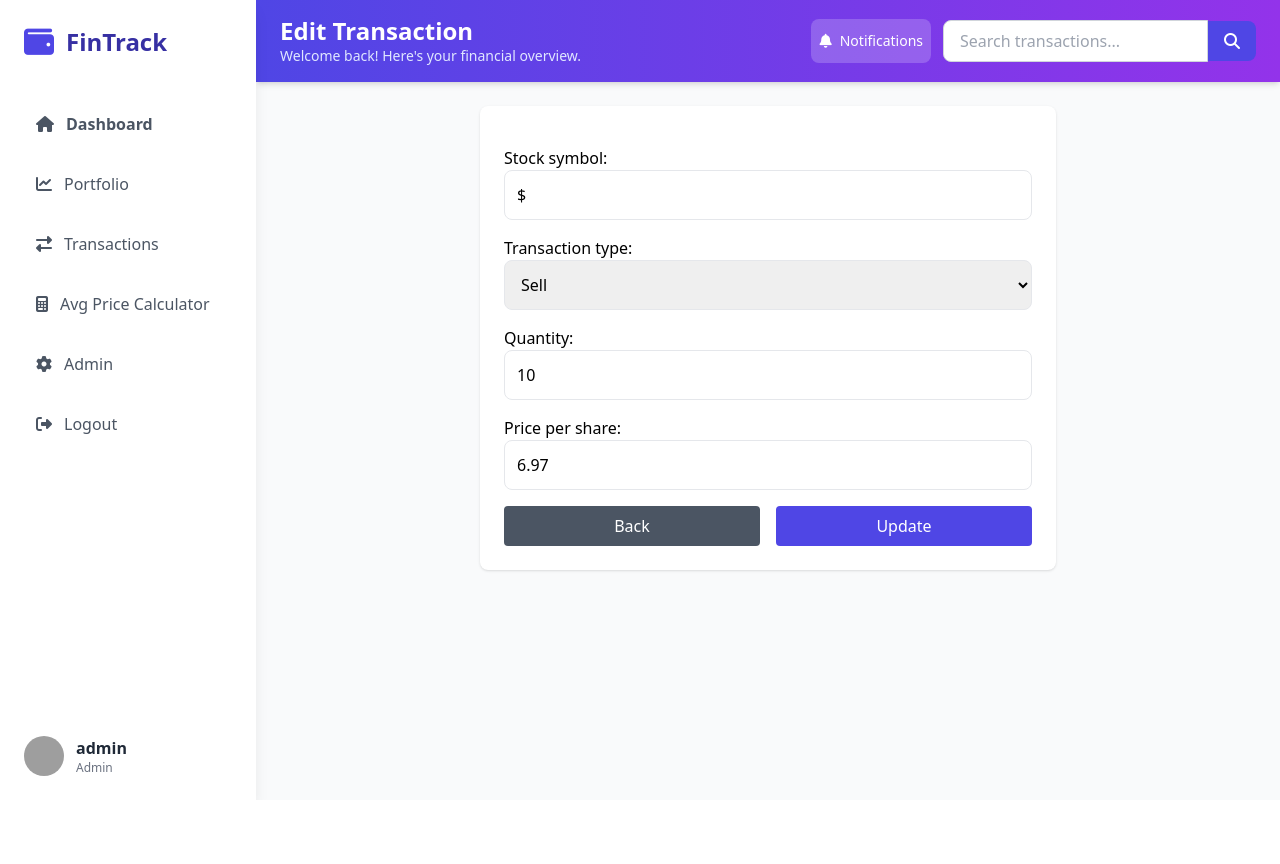
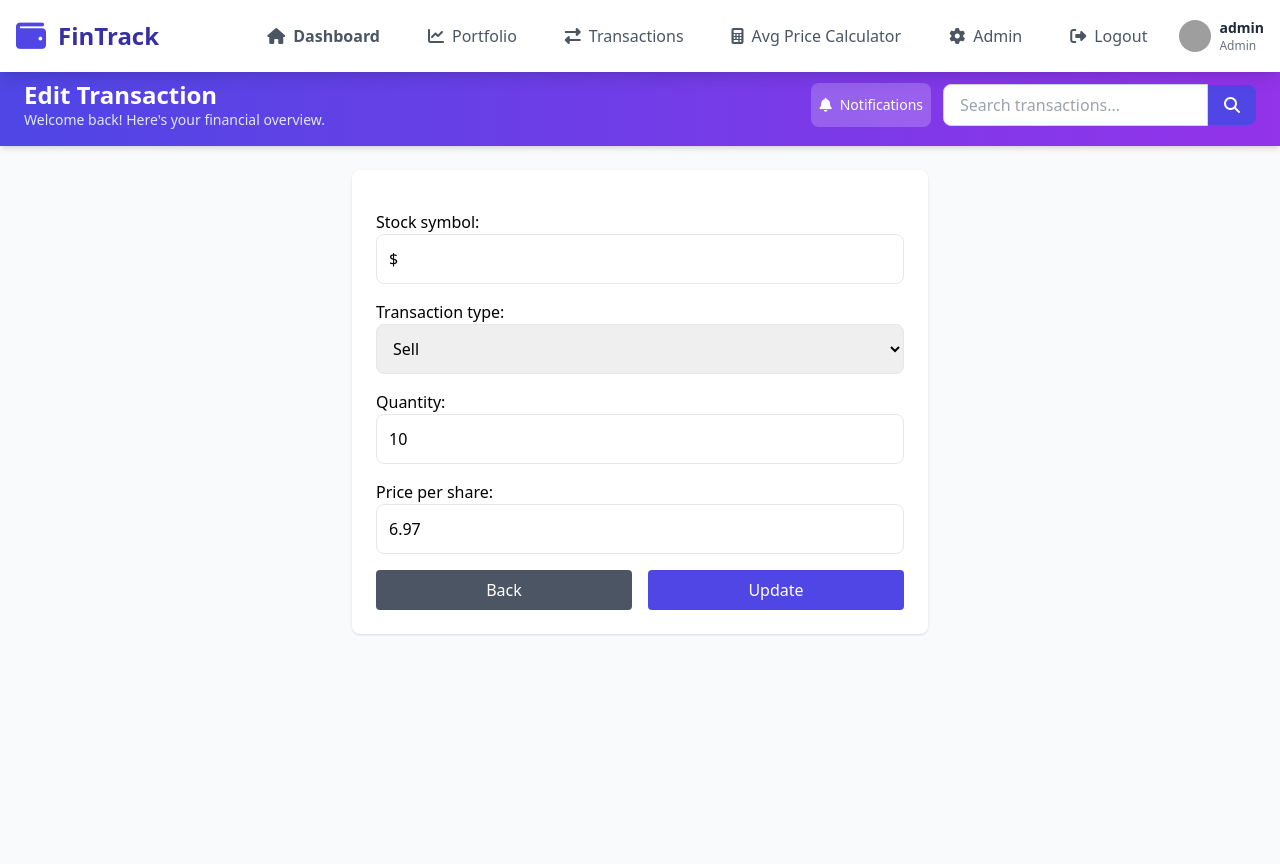
Before and after one commit to ashishkekan/FinTrack, a Django app: page /transaction/1/edit/ in a window 1280 px wide. Before the commit the page ends 800 px from the top, so only its background shows below. Run offline with Django 4.2, Linux system fonts and the light colour scheme; a user stored in the database is signed in; data comes from the database, SQL or seed files in the repository; both versions use the stored data as it was after the commit; some libraries are stand-ins or nearby versions; grey boxes are pictures that could not be loaded.

Commit message:
Design changes for sidebar to navbar

```diff
--- a/stocks/static/css/styles.css
+++ b/stocks/static/css/styles.css
@@ -11,7 +11,7 @@ body {
     box-shadow: 0 20px 25px -5px rgba(0, 0, 0, 0.1), 0 10px 10px -5px rgba(0, 0, 0, 0.04);
 }
 
-.sidebar {
+.navbar {
     transition: all 0.3s ease;
 }
 
@@ -33,10 +33,7 @@ button:hover {
 }
 
 @media (max-width: 768px) {
-    .sidebar {
-        transform: translateX(-100%);
-    }
-    .sidebar.active {
-        transform: translateX(0);
+    .navbar .active {
+        display: block;
     }
 }
--- a/stocks/templates/base.html
+++ b/stocks/templates/base.html
@@ -16,15 +16,36 @@
         <i class="fas fa-bars text-indigo-600"></i>
     </button>
 
-    <!-- Sidebar -->
-    <div id="sidebar" class="sidebar fixed h-screen w-64 bg-white shadow-lg z-40 md:block">
-        <div class="p-6">
-            <div class="flex items-center mb-10">
+    <!-- Navbar -->
+    <nav id="navbar" class="navbar fixed top-0 left-0 w-full bg-white shadow-lg z-40">
+        <div class="flex items-center justify-between p-4">
+            <!-- Logo and Brand -->
+            <div class="flex items-center">
                 <i class="fas fa-wallet text-indigo-600 text-3xl mr-3"></i>
                 <h1 class="text-2xl font-bold text-indigo-800">FinTrack</h1>
             </div>
-            <nav>
-                <ul class="space-y-3">
+            <!-- Desktop Menu -->
+            <div class="hidden md:flex items-center space-x-4">
+                {% for link in request.sidebar_nav_links %}
+                <a href="{{ link.url }}" class="flex items-center px-4 py-2 rounded-lg {% if link.is_active %}bg-indigo-50 text-indigo-600{% else %}text-gray-600 hover:bg-indigo-50 hover:text-indigo-600{% endif %} {% if link.font_semibold %}font-semibold{% endif %} transition-colors">
+                    <i class="fas {{ link.icon }} mr-2"></i>
+                    {{ link.name }}
+                </a>
+                {% endfor %}
+                {% if request.sidebar_user %}
+                <div class="flex items-center">
+                    <img src="https://randomuser.me/api/portraits/women/44.jpg" class="w-8 h-8 rounded-full mr-2" alt="User">
+                    <div class="text-sm">
+                        <p class="font-semibold text-gray-800">{{ request.sidebar_user.username }}</p>
+                        <p class="text-xs text-gray-500">{{ request.sidebar_user.is_staff|yesno:"Admin,User" }}</p>
+                    </div>
+                </div>
+                {% endif %}
+            </div>
+        </div>
+        <!-- Mobile Menu -->
+        <div id="mobileMenu" class="hidden md:hidden bg-white w-full shadow-md">
+            <ul class="flex flex-col p-4 space-y-3">
                 {% for link in request.sidebar_nav_links %}
                 <li>
                     <a href="{{ link.url }}" class="flex items-center p-3 rounded-lg {% if link.is_active %}bg-indigo-50 text-indigo-600{% else %}text-gray-600 hover:bg-indigo-50 hover:text-indigo-600{% endif %} {% if link.font_semibold %}font-semibold{% endif %}">
@@ -33,24 +54,21 @@
                     </a>
                 </li>
                 {% endfor %}
-                </ul>
-            </nav>
-        </div>
                 {% if request.sidebar_user %}
-        <div class="absolute bottom-0 w-full p-6">
-            <div class="flex items-center">
+                <li class="flex items-center p-3">
                     <img src="https://randomuser.me/api/portraits/women/44.jpg" class="w-10 h-10 rounded-full mr-3" alt="User">
                     <div>
                         <p class="font-semibold text-gray-800">{{ request.sidebar_user.username }}</p>
-                    <p class="text-xs text-gray-500">{{ request.sidebar_user.is_staff|yesno:"Admin,User" }}
+                        <p class="text-xs text-gray-500">{{ request.sidebar_user.is_staff|yesno:"Admin,User" }}</p>
                     </div>
+                </li>
+                {% endif %}
+            </ul>
         </div>
-        </div>
-        {% endif %}
-    </div>
+    </nav>
 
     <!-- Main Content -->
-    <div class="md:ml-64 min-h-screen main-content">
+    <div class="mt-16 min-h-screen main-content">
         <!-- Header -->
         <header class="bg-gradient-to-r from-indigo-600 to-purple-600 text-white px-6 py-4 shadow-md">
             <div class="flex flex-col md:flex-row justify-between items-start md:items-center gap-4">
@@ -78,7 +96,7 @@
         <div class="p-6">
             {% if messages %}
                 {% for message in messages %}
-                    <div class="bg-{% if message.tags == 'error' %}red{% else %} green{% endif %}-100 border border-{% if message.tags == 'error' %}red{% else %}green{% endif %}-400 text-{% if message.tags == 'error' %}red{% else %}green{% endif %}-700 px-4 py-3 rounded mb-4">
+                    <div class="bg-{% if message.tags == 'error' %}red{% else %}green{% endif %}-100 border border-{% if message.tags == 'error' %}red{% else %}green{% endif %}-400 text-{% if message.tags == 'error' %}red{% else %}green{% endif %}-700 px-4 py-3 rounded mb-4">
                         {{ message }}
                     </div>
                 {% endfor %}
@@ -89,7 +107,13 @@
     </div>
 
     <script src="{% static 'js/scripts.js' %}"></script>
-    </div>
-</div>
+    <script>
+        const menuBtn = document.getElementById('menuBtn');
+        const mobileMenu = document.getElementById('mobileMenu');
+        menuBtn.addEventListener('click', () => {
+            mobileMenu.classList.toggle('hidden');
+            mobileMenu.classList.toggle('active');
+        });
+    </script>
 </body>
 </html>
```
Also changed, not shown: db.sqlite3. Lines whose indentation alone changed are shown as unchanged.
